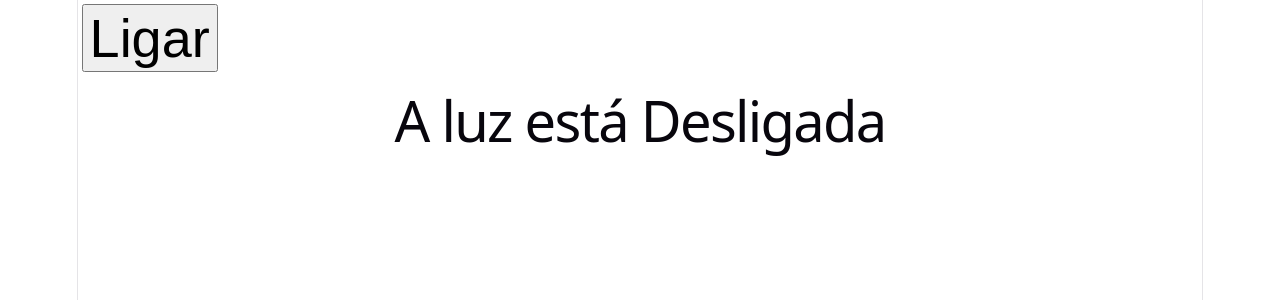
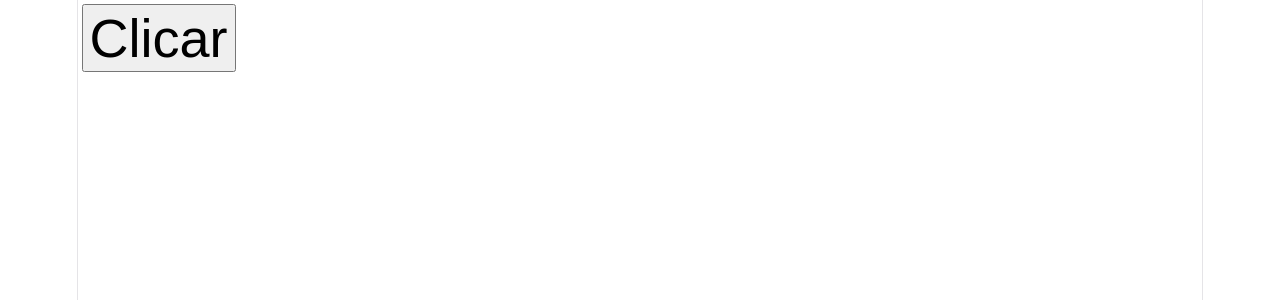
Before and after one commit to MaikeraHW/reactClass, a React (Vite) app: page / in a window 1280 px wide. Shown: the top 300 px of the page. Built offline with nearby package versions, Linux system fonts and the light colour scheme.

Commit message:
useRef class

```diff
--- a/src/App.jsx
+++ b/src/App.jsx
@@ -1,26 +1,22 @@
-import { useEffect, useState } from "react"
+import { useEffect, useState, useRef } from "react"
 import Button from "./components/buttons/Button"
 
 
 function App() {
 
-  const [contador, setContador] = useState("Desligada")
-  const [btnName, setBtnName] = useState("Ligar")
+  let contador = useRef(0)
+  console.log(contador)
+  console.log(contador.current)
 
   function btnPressed(){
-    setContador(contador === "Desligada" ? "Ligada" : "Desligada" )
-    setBtnName(btnName === "Ligar" ? "Desligar" : "Ligar")
-
+    contador.current = contador.current +1
+    console.log(contador.current)
   }
-  useEffect(() => {}, [contador])
-  //Executa a função quando o elemente é renderizado e a depender do array de dependências. Se estiver vazio, executa sempre que renderizar o componente.
-  //Se tiver array de dependencias, executa sempre que o valor dos elementos do array forem alterados
-  //Se a função parametro tiver um Return ( () => {} ) - esse return será executado quando o elemento foi removido da tela
 
   return (
     <>
-      <Button btnName={btnName} onClick={btnPressed}/>
-      <h1>A luz está {contador}</h1>
+      <Button btnName="Clicar" onClick={btnPressed}/>
+
     </>
   )
 }
```
Also changed, not shown: src/App4.jsx (added, +28 -0 lines).
